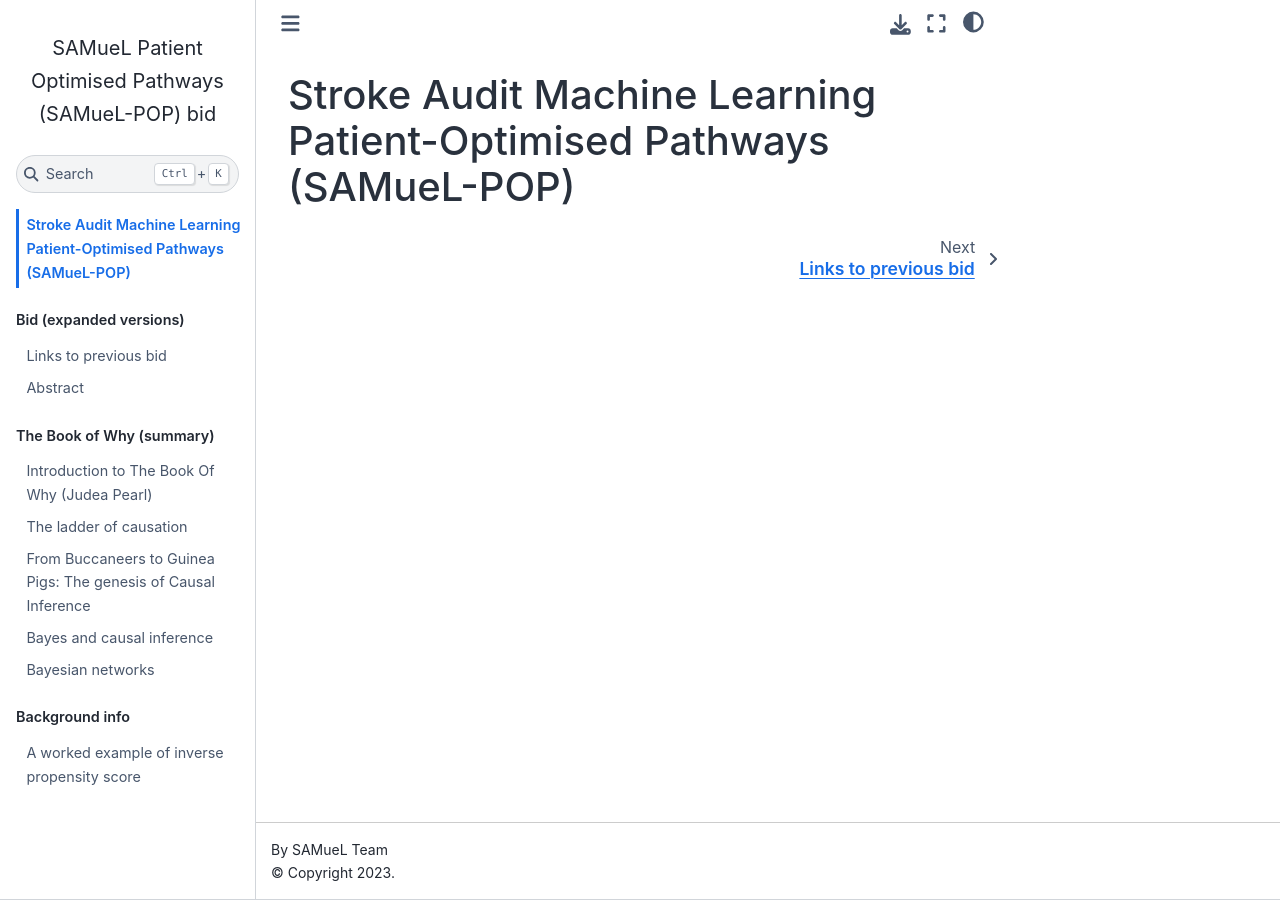
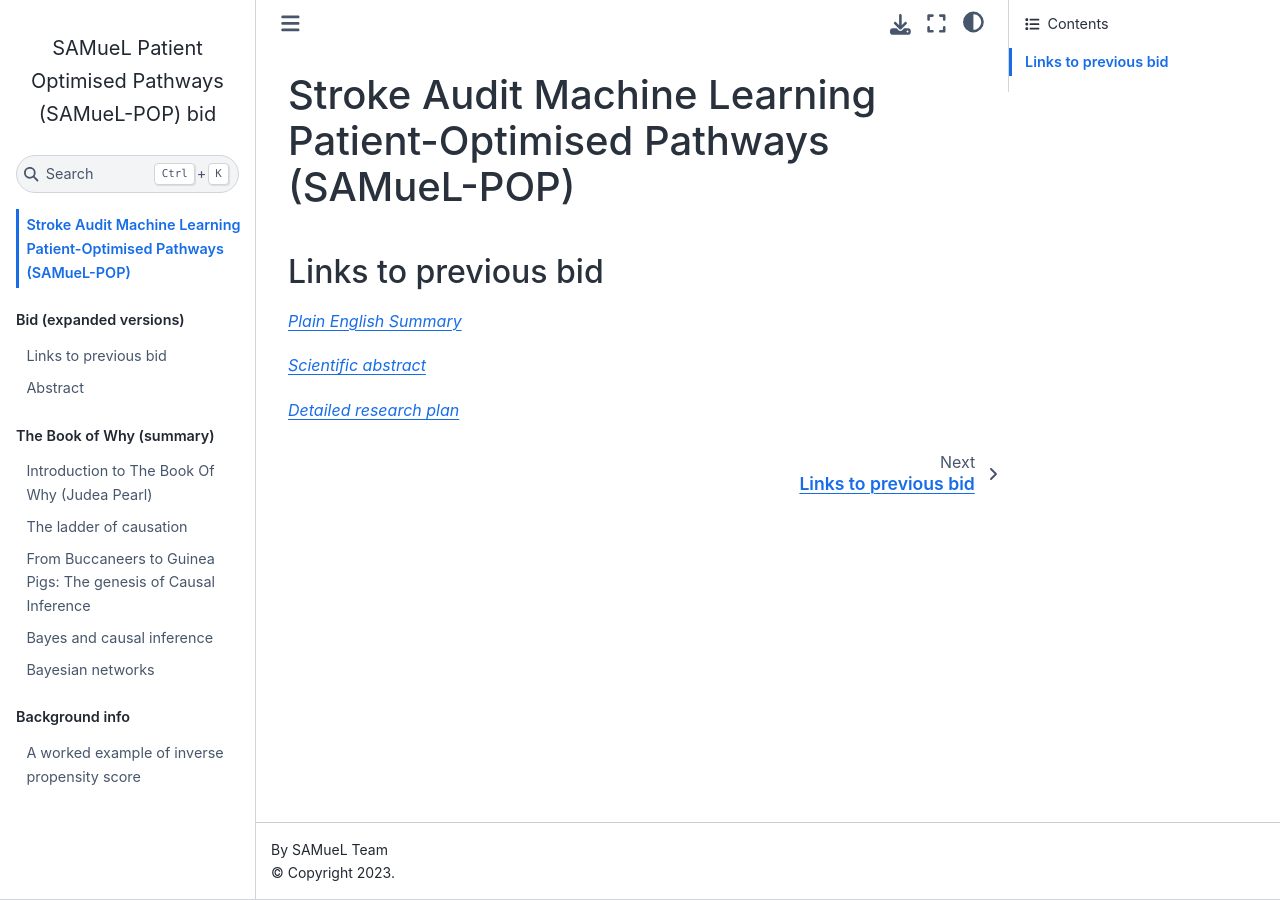
Before and after one commit to samuel-book/samuel_digital_twin_bid, a Jupyter Book: the page built from intro.md, in a window 1280 px wide. Built offline with Jupyter Book 1.0.4 settings and Sphinx 7.4.7 and the Sphinx Book theme 1.1.4, drawn with Linux system fonts in a browser that asks for light colours.

Commit message:
Add links to intro

```diff
--- a/intro.md
+++ b/intro.md
@@ -1 +1,9 @@
 # Stroke Audit Machine Learning Patient-Optimised Pathways (SAMueL-POP)
+
+## Links to previous bid
+
+[*Plain English Summary*](https://github.com/samuel-book/samuel_pop_bid/blob/main/stroke-twin_archive/plain_english_summary.pdf)
+
+[*Scientific abstract*](https://github.com/samuel-book/samuel_pop_bid/blob/main/stroke-twin_archive/scientific_abstract.pdf)
+
+[*Detailed research plan*](https://github.com/samuel-book/samuel_pop_bid/blob/main/stroke-twin_archive/detailed_research_plan_submitted.pdf)
```
